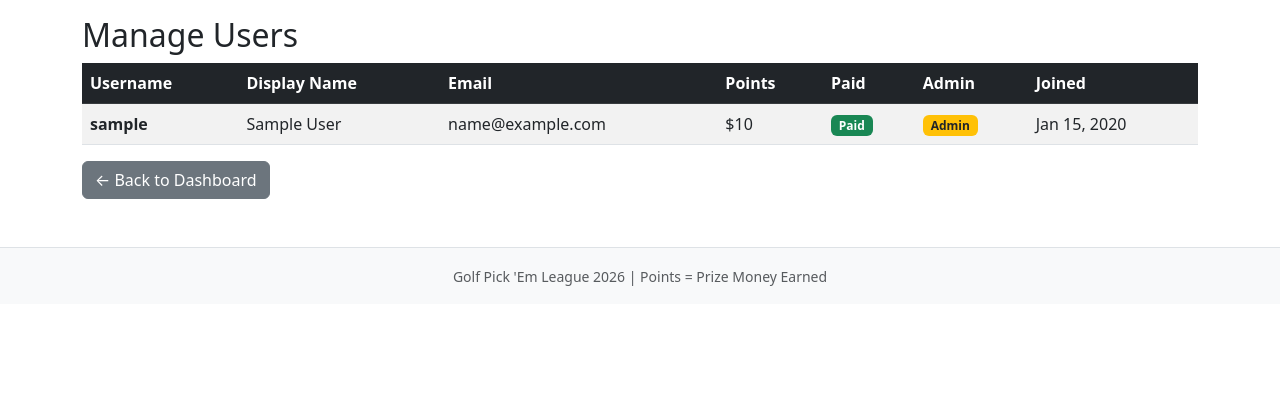
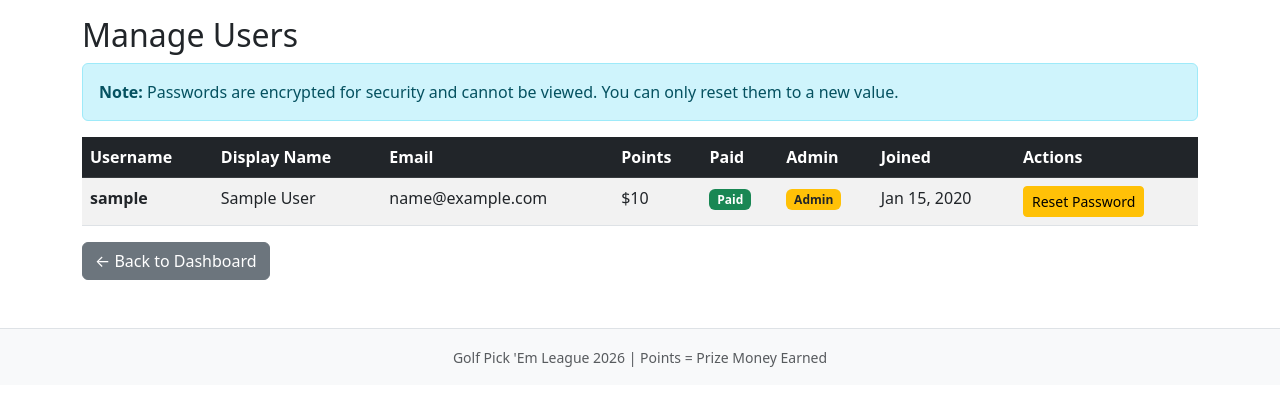
Before and after one commit to BradHagstrom16/Golf_Pick_Em, a Flask app: page /admin/users in a window 1280 px wide. Shown: the part 105-511 px from the top of the page. Run offline with Flask 3, Linux system fonts and the light colour scheme; a user stored in the database is signed in; tables that the repository leaves empty hold one stand-in row (values such as "Sample post").

Commit message:
Add files via upload

```diff
--- a/templates/admin/users.html
+++ b/templates/admin/users.html
@@ -12,6 +12,11 @@
 
 <h2>Manage Users</h2>
 
+<div class="alert alert-info">
+    <strong>Note:</strong> Passwords are encrypted for security and cannot be viewed.
+    You can only reset them to a new value.
+</div>
+
 <table class="table table-striped">
     <thead class="table-dark">
         <tr>
@@ -22,6 +27,7 @@
             <th>Paid</th>
             <th>Admin</th>
             <th>Joined</th>
+            <th>Actions</th>
         </tr>
     </thead>
     <tbody>
@@ -46,7 +52,48 @@
                 {% endif %}
             </td>
             <td>{{ user.created_at.strftime('%b %d, %Y') }}</td>
+            <td>
+                <button type="button" class="btn btn-sm btn-warning"
+                        data-bs-toggle="modal"
+                        data-bs-target="#resetModal{{ user.id }}">
+                    Reset Password
+                </button>
+            </td>
         </tr>
+
+        <!-- Password Reset Modal for this user -->
+        <div class="modal fade" id="resetModal{{ user.id }}" tabindex="-1">
+            <div class="modal-dialog">
+                <div class="modal-content">
+                    <div class="modal-header">
+                        <h5 class="modal-title">Reset Password for {{ user.get_display_name() }}</h5>
+                        <button type="button" class="btn-close" data-bs-dismiss="modal"></button>
+                    </div>
+                    <form method="POST" action="{{ url_for('admin_reset_password', user_id=user.id) }}">
+                        <div class="modal-body">
+                            <div class="alert alert-warning">
+                                You're about to reset the password for <strong>{{ user.get_display_name() }}</strong>
+                                {% if user.username != user.display_name and user.display_name %}
+                                    ({{ user.username }})
+                                {% endif %}
+                            </div>
+                            <div class="mb-3">
+                                <label class="form-label">New Password</label>
+                                <input type="text" class="form-control" name="new_password"
+                                       value="golf{{ user.id }}" required minlength="6">
+                                <small class="text-muted">
+                                    Default suggestion: golf{{ user.id }}
+                                </small>
+                            </div>
+                        </div>
+                        <div class="modal-footer">
+                            <button type="button" class="btn btn-secondary" data-bs-dismiss="modal">Cancel</button>
+                            <button type="submit" class="btn btn-warning">Reset Password</button>
+                        </div>
+                    </form>
+                </div>
+            </div>
+        </div>
         {% endfor %}
     </tbody>
 </table>
```
